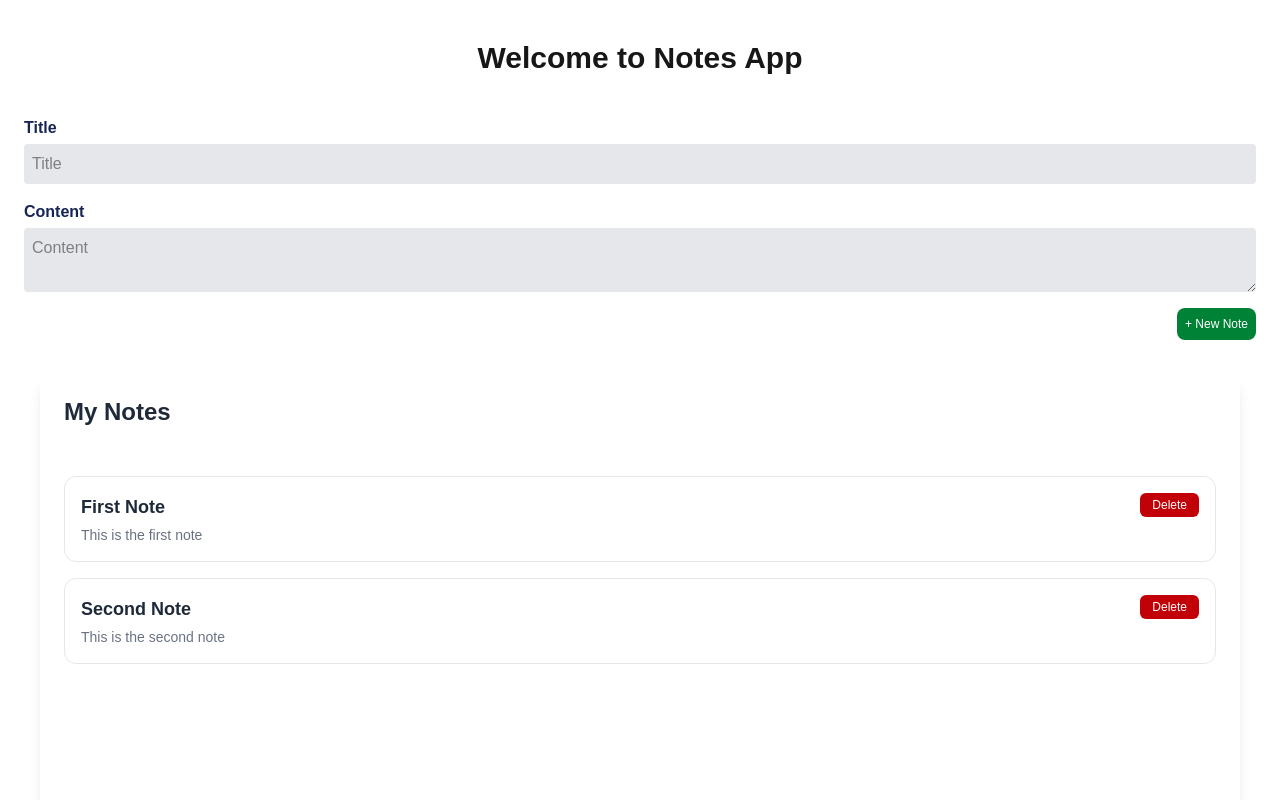
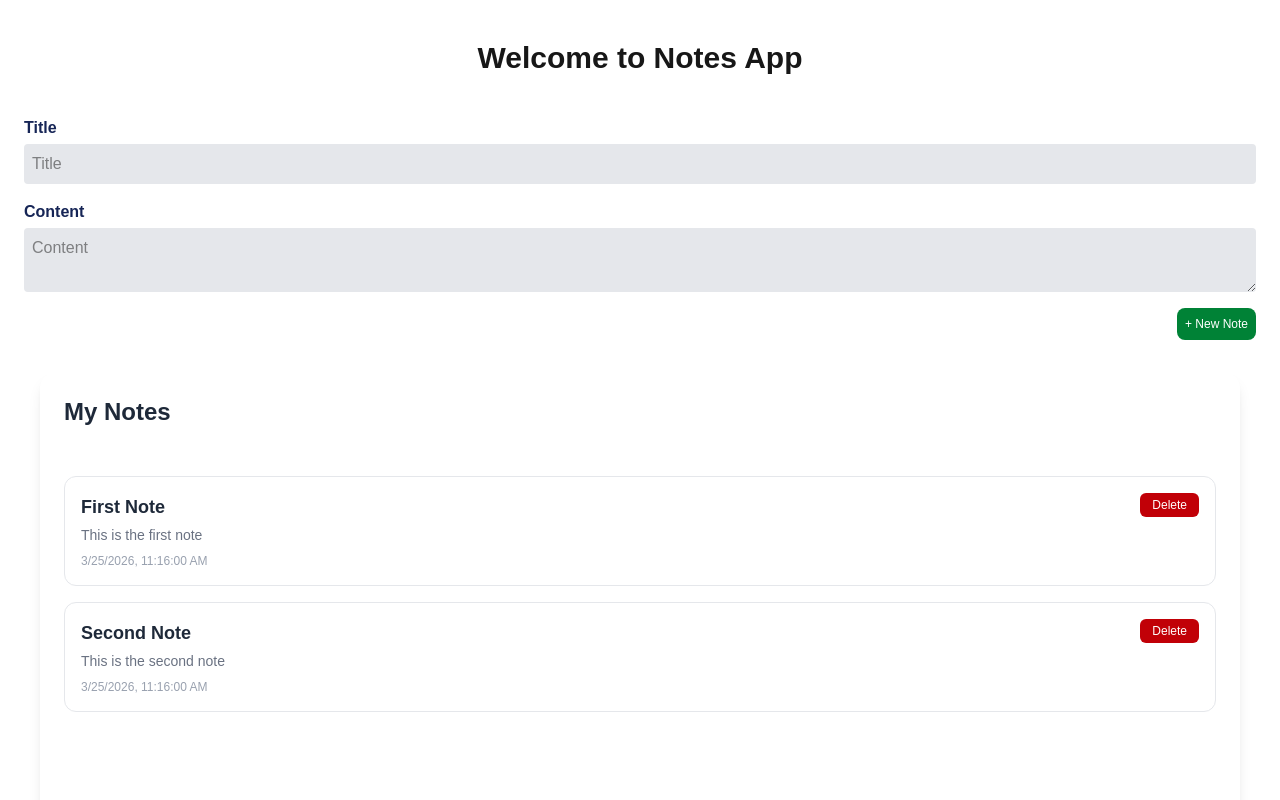
Before and after one commit to Zahidmughal808/notes-app, a Next.js app: page / in a window 1280 px wide. Shown: the top 800 px of the page. Built offline with nearby package versions, Linux system fonts and the light colour scheme.

Commit message:
notes listing update

```diff
--- a/src/app/notes/page.tsx
+++ b/src/app/notes/page.tsx
@@ -43,6 +43,9 @@ export default function Notes({ notes }: any) {
                   <p className="text-sm text-gray-500 mt-1 line-clamp-2">
                     {note.content}
                   </p>
+                  <span className="text-xs text-gray-400 mt-2 block">
+                    {new Date(note.createdAt).toLocaleString()}
+                  </span>
                 </div>
                 <button
                   title="Delete Note"
```
